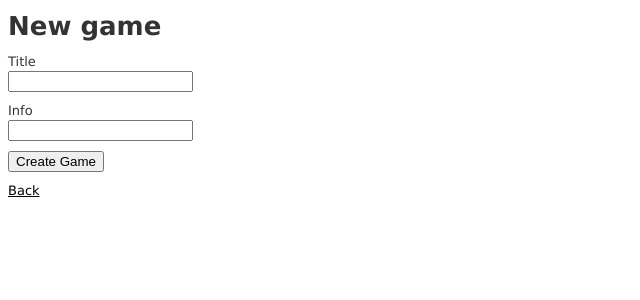
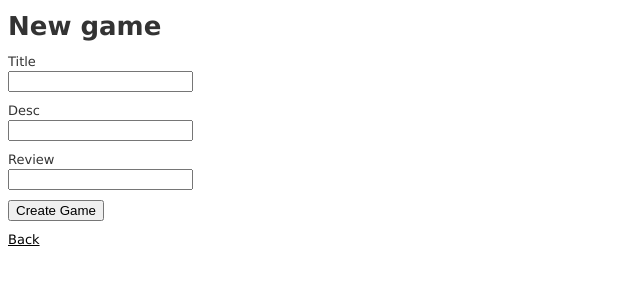
Before and after one commit to korosuke/RailsTuto, a Rails app: page /games/new in a window 1280 px wide. Shown: the top 300 px of the page, without its empty margins (0-640 px from the left). Run offline with Rails 7, Linux system fonts and the light colour scheme; style sheets or scripts are compiled from the project's sources; some libraries are stand-ins or nearby versions.

Commit message:
zenkai no

```diff
--- a/app/assets/stylesheets/games.css.scss
+++ b/app/assets/stylesheets/games.css.scss
@@ -1,3 +1,3 @@
-// Place all the styles related to the Games controller here.
+// Place all the styles related to the games controller here.
 // They will automatically be included in application.css.
 // You can use Sass (SCSS) here: http://sass-lang.com/
--- a/app/controllers/games_controller.rb
+++ b/app/controllers/games_controller.rb
@@ -2,6 +2,7 @@ class GamesController < ApplicationController
   # GET /games
   # GET /games.json
   def index
+    puts Game
     @games = Game.all
 
     respond_to do |format|
--- a/app/models/game.rb
+++ b/app/models/game.rb
@@ -1,3 +1,3 @@
 class Game < ActiveRecord::Base
-  attr_accessible :info, :title
+  attr_accessible :desc, :review, :title
 end
--- a/app/views/games/_form.html.erb
+++ b/app/views/games/_form.html.erb
@@ -16,8 +16,12 @@
     <%= f.text_field :title %>
   </div>
   <div class="field">
-    <%= f.label :info %><br />
-    <%= f.text_field :info %>
+    <%= f.label :desc %><br />
+    <%= f.text_field :desc %>
+  </div>
+  <div class="field">
+    <%= f.label :review %><br />
+    <%= f.text_field :review %>
   </div>
   <div class="actions">
     <%= f.submit %>
--- a/app/views/users/index.html.erb
+++ b/app/views/users/index.html.erb
@@ -7,7 +7,6 @@ table_arr = {
 }
 
 row_arr = @users
-
 %>
 
 <h1>Listing users</h1>
```
Also changed, not shown: app/views/games/index.html.erb (+5 -2 lines), app/views/games/show.html.erb (+7 -2 lines), test/fixtures/games.yml (+4 -2 lines), test/functional/games_controller_test.rb (+2 -2 lines), db/schema.rb, 1 other file.
